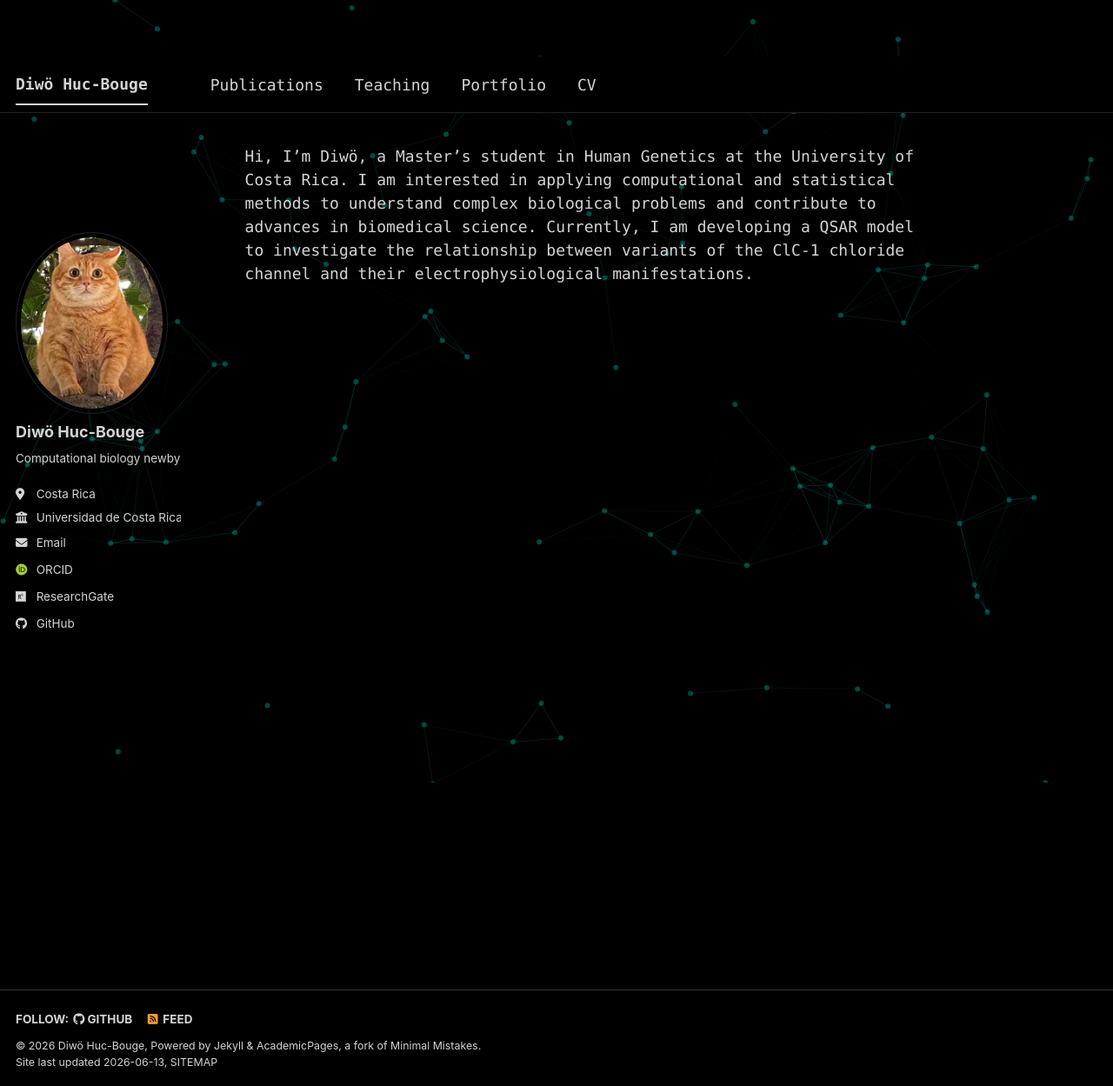
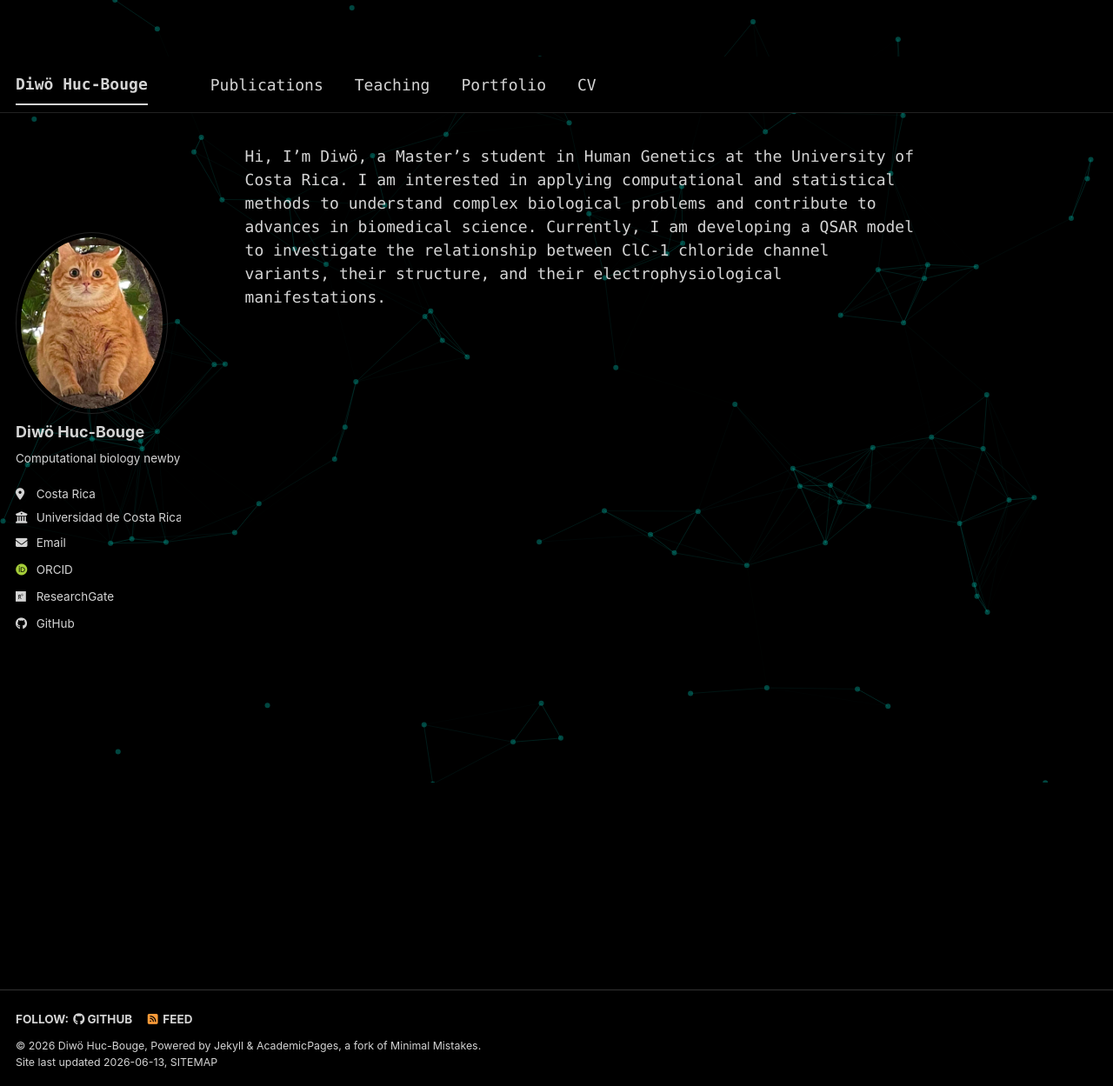
Before and after one commit to DiwoHuc/DiwoHuc.github.io, a Jekyll site: the page built from _pages/about.md, in a window 1280 px wide. Shown: the whole page at 87% size. Built offline with Jekyll 4.4.1, drawn with Linux system fonts in a browser that asks for light colours; some web fonts are replaced; a script bundle is joined from its source files by our own code; library files that are not in the unit come from our copies.

Commit message:
Update about.md

```diff
--- a/_pages/about.md
+++ b/_pages/about.md
@@ -6,4 +6,4 @@ redirect_from:
   - /about.html
 ---
 
-Hi, I'm Diwö, a Master's student in Human Genetics at the University of Costa Rica. I am interested in applying computational and statistical methods to understand complex biological problems and contribute to advances in biomedical science. Currently, I am developing a QSAR model to investigate the relationship between variants of the ClC-1 chloride channel and their electrophysiological manifestations.
+Hi, I'm Diwö, a Master's student in Human Genetics at the University of Costa Rica. I am interested in applying computational and statistical methods to understand complex biological problems and contribute to advances in biomedical science. Currently, I am developing a QSAR model to investigate the relationship between ClC-1 chloride channel variants, their structure, and their electrophysiological manifestations.
```
